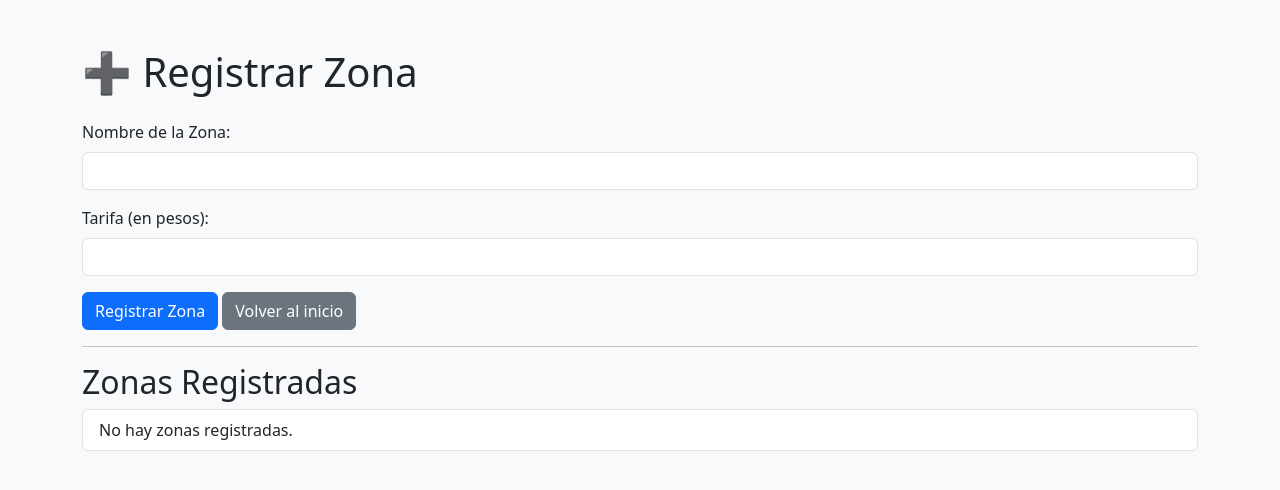
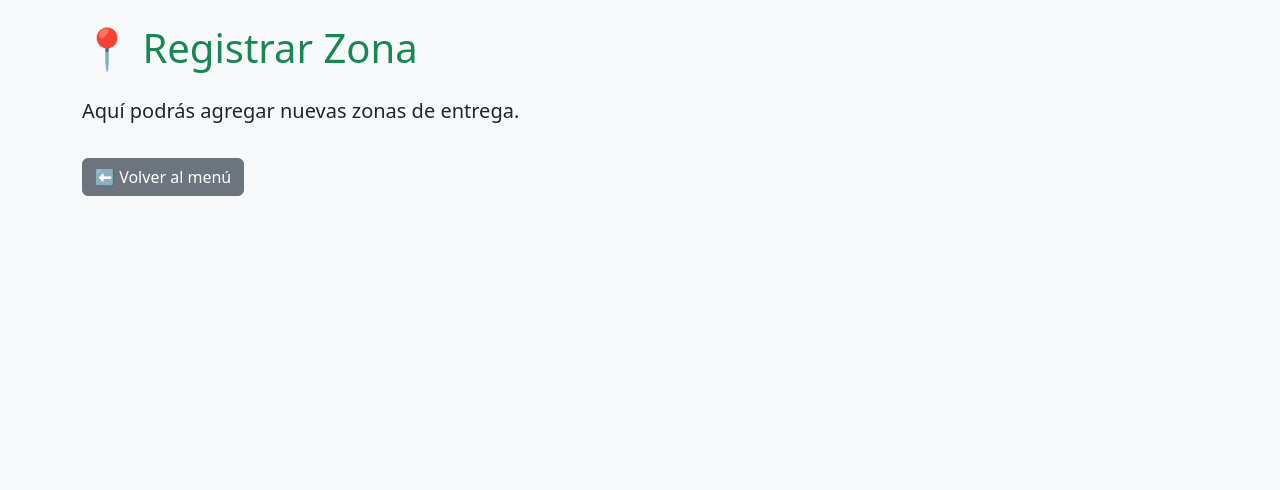
Before and after one commit to luisrobles062/mensajeria-app, a Flask app: template templates/registrar_zona.html in a window 1280 px wide. Shown: the top 490 px of the page. Run offline with Flask 3, Linux system fonts and the light colour scheme; the template is opened without the code that fills it, so the values that code supplies are empty.

Commit message:
Update registrar_zona.html

```diff
--- a/templates/registrar_zona.html
+++ b/templates/registrar_zona.html
@@ -1,48 +1,16 @@
 <!DOCTYPE html>
 <html lang="es">
 <head>
-    <meta charset="UTF-8">
-    <title>Registrar Zona</title>
-    <link rel="stylesheet" href="https://cdn.jsdelivr.net/npm/bootstrap@5.3.2/dist/css/bootstrap.min.css">
+  <meta charset="UTF-8">
+  <meta name="viewport" content="width=device-width, initial-scale=1.0">
+  <title>Registrar Zona</title>
+  <link href="https://cdn.jsdelivr.net/npm/bootstrap@5.3.0/dist/css/bootstrap.min.css" rel="stylesheet">
 </head>
-<body class="bg-light">
-    <div class="container mt-5">
-        <h1 class="mb-4">➕ Registrar Zona</h1>
-
-        {% with messages = get_flashed_messages() %}
-          {% if messages %}
-            {% for message in messages %}
-              <div class="alert alert-info">{{ message }}</div>
-            {% endfor %}
-          {% endif %}
-        {% endwith %}
-
-        <form method="POST" action="/registrar_zona">
-            <div class="mb-3">
-                <label for="nombre" class="form-label">Nombre de la Zona:</label>
-                <input type="text" id="nombre" name="nombre" class="form-control" required>
-            </div>
-            <div class="mb-3">
-                <label for="tarifa" class="form-label">Tarifa (en pesos):</label>
-                <input type="number" id="tarifa" name="tarifa" class="form-control" min="0" step="0.01" required>
-            </div>
-            <button type="submit" class="btn btn-primary">Registrar Zona</button>
-            <a href="/" class="btn btn-secondary">Volver al inicio</a>
-        </form>
-
-        <hr>
-
-        <h2>Zonas Registradas</h2>
-        <ul class="list-group">
-            {% for zona in zonas %}
-            <li class="list-group-item d-flex justify-content-between align-items-center">
-                {{ zona.nombre }}
-                <span class="badge bg-primary rounded-pill">${{ zona.tarifa }}</span>
-            </li>
-            {% else %}
-            <li class="list-group-item">No hay zonas registradas.</li>
-            {% endfor %}
-        </ul>
-    </div>
+<body class="bg-light p-4">
+  <div class="container">
+    <h1 class="mb-4 text-success">📍 Registrar Zona</h1>
+    <p class="lead">Aquí podrás agregar nuevas zonas de entrega.</p>
+    <a href="{{ url_for('index') }}" class="btn btn-secondary mt-3">⬅ Volver al menú</a>
+  </div>
 </body>
 </html>
```
